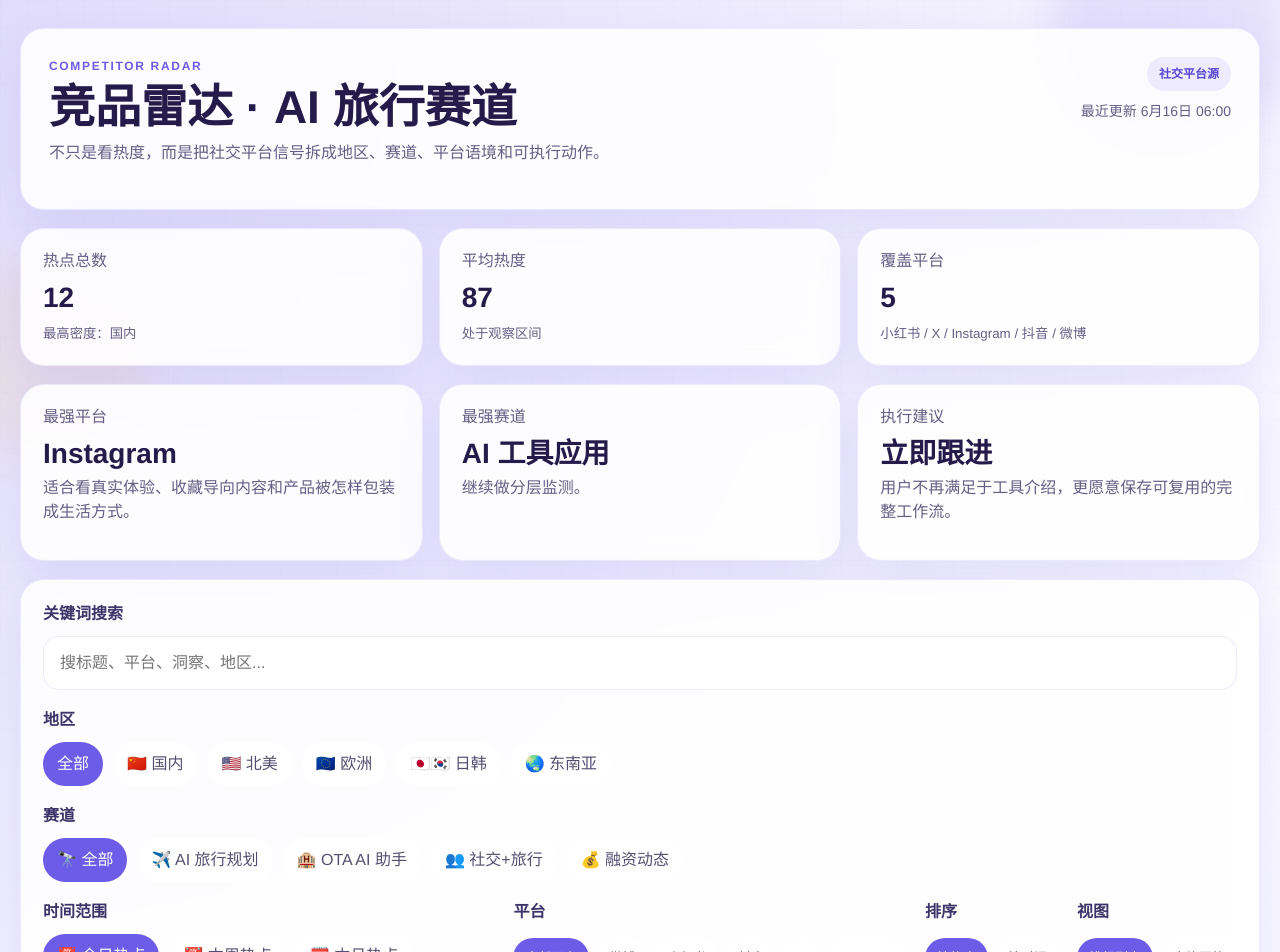
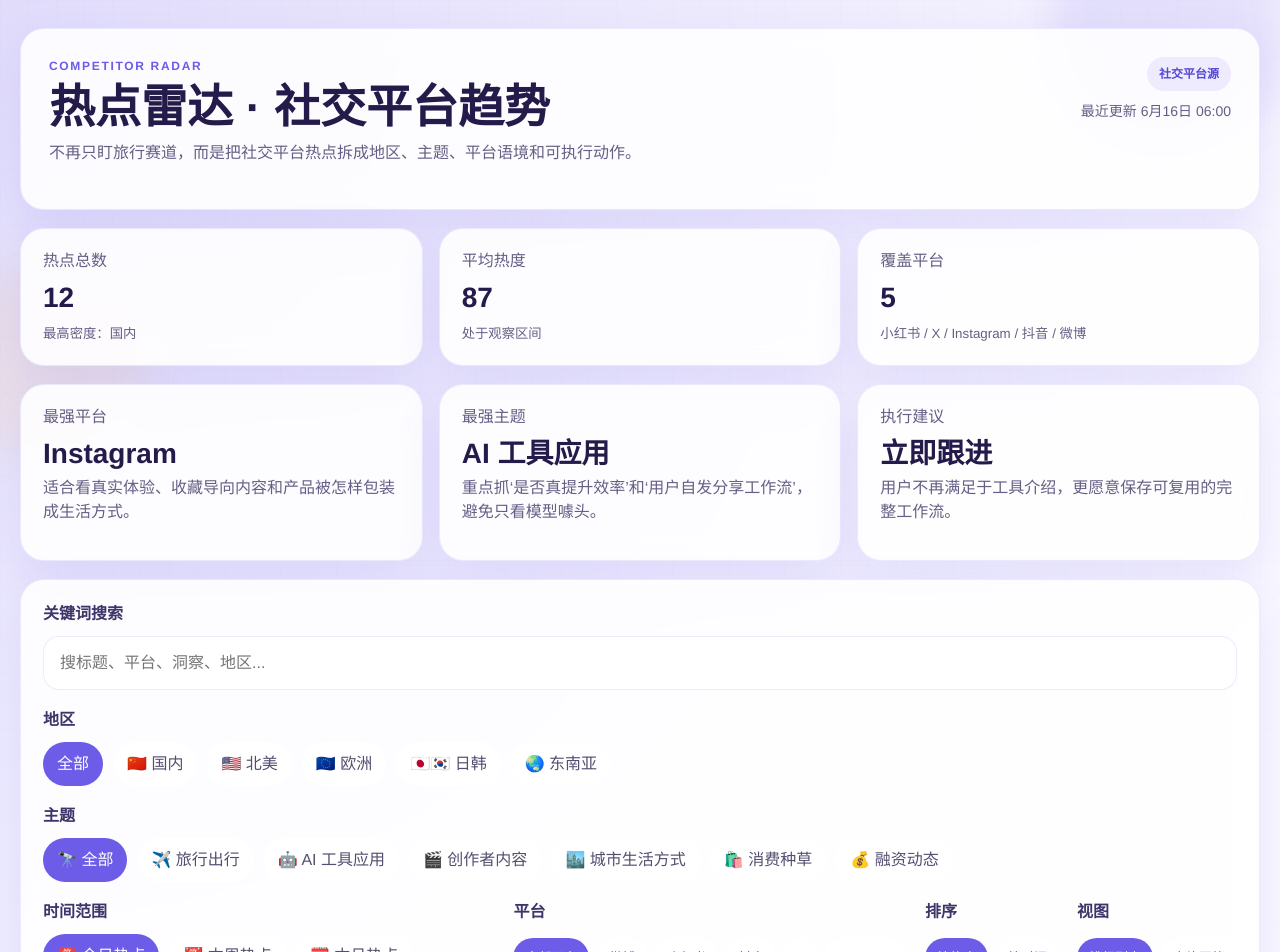
Before and after one commit to qlb708/08, a Vue app: page / in a window 1280 px wide. Shown: the top 952 px of the page. Built offline with nearby package versions, Linux system fonts and the light colour scheme.

Commit message:
feat: publish interactive competitor radar (src/App.vue)

```diff
--- a/src/App.vue
+++ b/src/App.vue
@@ -15,9 +15,11 @@ const regionOptions = [
 
 const trackOptions = [
   { id: "all", label: "🔭 全部" },
-  { id: "trip-planning", label: "✈️ AI 旅行规划" },
-  { id: "ota-assistant", label: "🏨 OTA AI 助手" },
-  { id: "social-travel", label: "👥 社交+旅行" },
+  { id: "travel", label: "✈️ 旅行出行" },
+  { id: "ai-tools", label: "🤖 AI 工具应用" },
+  { id: "creator", label: "🎬 创作者内容" },
+  { id: "lifestyle", label: "🏙️ 城市生活方式" },
+  { id: "consumer", label: "🛍️ 消费种草" },
   { id: "funding", label: "💰 融资动态" }
 ];
 
@@ -40,15 +42,17 @@ const sortOptions = [
 const platformMeta = {
   x: { label: "X", mood: "讨论热度", action: "适合追踪官方账号发声、评论链和投资人观点的放大效应。" },
   instagram: { label: "Instagram", mood: "内容扩散", action: "适合看创作者视觉表达、Reels 带动的功能理解和种草效率。" },
-  weibo: { label: "微博", mood: "热点聚合", action: "适合捕捉话题词、热搜延展和泛用户对旅行 AI 的即时反馈。" },
+  weibo: { label: "微博", mood: "热点聚合", action: "适合捕捉话题词、热搜延展和泛用户对强情绪热点的即时反馈。" },
   xiaohongshu: { label: "小红书", mood: "口碑发酵", action: "适合看真实体验、收藏导向内容和产品被怎样包装成生活方式。" },
   douyin: { label: "抖音", mood: "视频转化", action: "适合观察爆款切口、结果展示能力和评论区的强购买意图。" }
 };
 
 const trackPlaybooks = {
-  "trip-planning": "优先做‘一键出路线 + 可执行理由’的表达，少讲抽象 AI，多讲时间、预算和动线。",
-  "ota-assistant": "强调提醒、重排和服务链串联能力，让用户感觉是一个真能替你处理琐事的助手。",
-  "social-travel": "聚焦陪伴、安全感和兴趣匹配，把社交从功能点改成情绪价值和场景价值。",
+  travel: "拆成目的地热度、出行方式、预算场景和真实体验四层，不只看景点本身。",
+  "ai-tools": "重点抓‘是否真提升效率’和‘用户自发分享工作流’，避免只看模型噱头。",
+  creator: "看创作者如何包装一个话题，以及评论区有没有跟拍、模仿和扩散迹象。",
+  lifestyle: "关注城市生活方式里的场景词和情绪词，它们往往比功能词更能带动传播。",
+  consumer: "优先看种草链路是否形成，从内容浏览到评论问链接再到站外搜索是否连起来。",
   funding: "把融资讨论拆成增长、留存、变现三个维度，避免只看‘拿没拿钱’。"
 };
 
@@ -163,7 +167,7 @@ const laneSummary = computed(() => {
       note: items.length ? (platformMeta[items[0].platform]?.action ?? "继续追踪扩散链路。") : "暂无数据"
     },
     {
-      title: "最强赛道",
+      title: "最强主题",
       value: topGroup(items, "track"),
       note: items.length ? (trackPlaybooks[items[0].trackKey] ?? "继续做分层监测。") : "暂无数据"
     },
@@ -263,9 +267,9 @@ function formatDate(value) {
     <header class="hero card">
       <div class="hero-copy">
         <p class="eyebrow">Competitor Radar</p>
-        <h1>竞品雷达 · AI 旅行赛道</h1>
+        <h1>热点雷达 · 社交平台趋势</h1>
         <p class="subtitle">
-          不只是看热度，而是把社交平台信号拆成地区、赛道、平台语境和可执行动作。
+          不再只盯旅行赛道，而是把社交平台热点拆成地区、主题、平台语境和可执行动作。
         </p>
       </div>
       <div class="hero-side">
@@ -317,7 +321,7 @@ function formatDate(value) {
         </div>
 
         <div class="filter-group">
-          <label>赛道</label>
+          <label>主题</label>
           <div class="chip-row">
             <button
               v-for="option in trackOptions"
@@ -458,7 +462,7 @@ function formatDate(value) {
               <h3>信号拆解</h3>
               <div class="meta-grid">
                 <span>地区：{{ activeItem.region }}</span>
-                <span>赛道：{{ activeItem.track }}</span>
+                <span>主题：{{ activeItem.track }}</span>
                 <span>平台：{{ activeItem.platformLabel }}</span>
                 <span>来源：{{ activeItem.source }}</span>
                 <span>时间：{{ formatDate(activeItem.time) }}</span>
```
